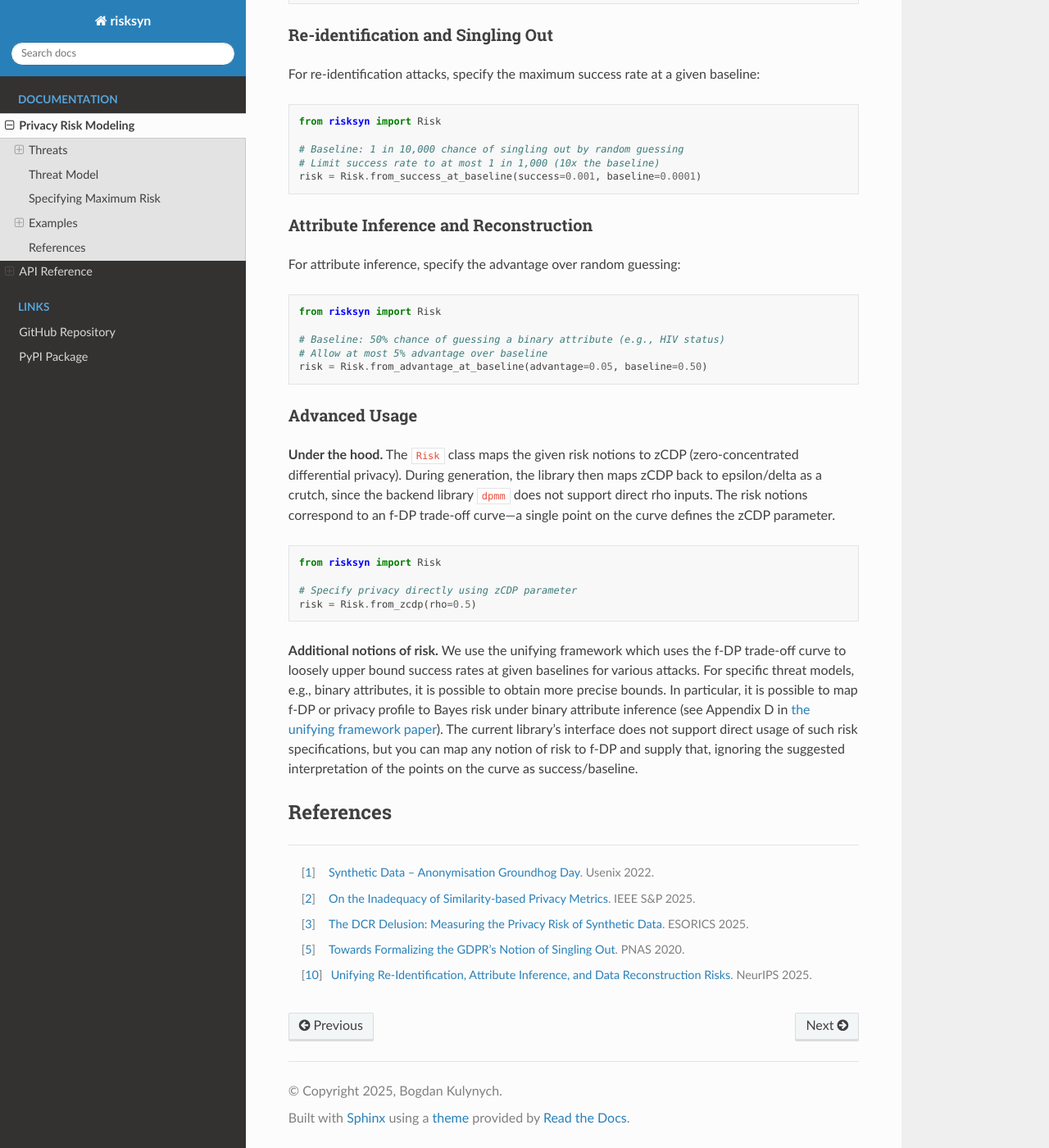
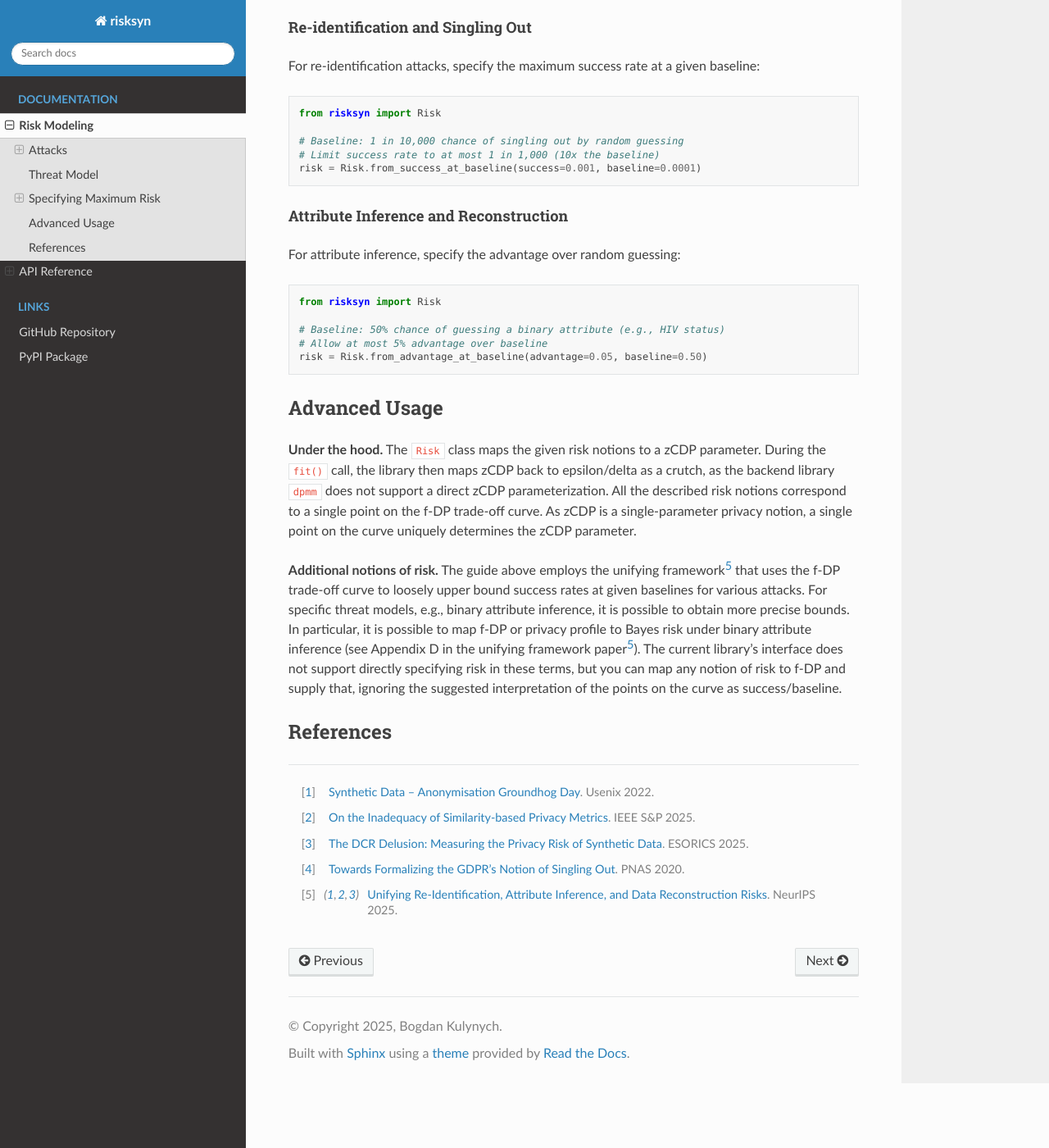
Before and after one commit to interpretable-dp/risksyn, a Sphinx documentation site: the page built from docs/source/risk-modeling.md, in a window 1280 px wide and 1400 px high, scrolled down 3790 px. Shown: the whole window at 82% size. Built offline with Sphinx 7.4.7 and the Read the Docs theme 3.1.0, drawn with Linux system fonts in a browser that asks for light colours; some of the changed text lies outside the part shown.

Commit message:
Update docs

````diff
--- a/docs/source/risk-modeling.md
+++ b/docs/source/risk-modeling.md
@@ -1,4 +1,4 @@
-# Privacy Risk Modeling
+# Risk Modeling
 
 There are two persistent myths about the privacy of synthetic data. First, that synthetization alone
 ensures privacy of the original data by default. This is false[^1]. Second, that the privacy risk
@@ -15,11 +15,11 @@
 the privacy guarantee that we require, the more noise we have to add. In practice, we need to strike
 a balance between the privacy and utility requirements.
 
-## Threats
+## Attacks
 
-Standard threats relevant for synthetic data releases are:
+Next, we describe the standard threats relevant to synthetic data releases.
 
-### Membership Inference Attack
+### Membership Inference Attacks
 
 An adversary aims to infer whether a given record has been part of the original dataset by
 observing the synthetic dataset or the generative model. We quantify the risk of this attack
@@ -43,7 +43,7 @@
 ### Re-identification and Singling Out
 
 This threat has been initially conceptualized in the context of classical anonymization methods,
-but naturally extends to other aggregate data-driven releases of models and synthetic data[^5].
+but naturally extends to other aggregate data-driven releases of models and synthetic data[^4].
 In this setting, an adversary aims to find a simple rule, a _predicate_, e.g., a Colombian woman
 over 60 that speaks Mandarin, which matches only one record in the original real dataset, after
 observing the synthetic dataset or the generative model.
@@ -59,7 +59,7 @@
 
 - **Advantage**. The additive difference Success rate - Baseline.
 
-### Attribute Inference Attack
+### Attribute Inference Attacks
 
 An adversary aims to infer an attribute value of a given partial record where they lack some
 parts of the record by observing the synthetic dataset or the generative model.
@@ -77,7 +77,7 @@
 
 - **Advantage**. The additive difference Success rate - Baseline.
 
-### Reconstruction Attack
+### Reconstruction Attacks
 
 An adversary aims to reconstruct a record either given a partial record or even no record to
 start with by observing the synthetic dataset or the generative model.
@@ -119,7 +119,7 @@
 ## Specifying Maximum Risk
 
 This library uses the unifying framework of reasoning about all of the threats above
-simultaneously[^10]. In this framework, we need:
+simultaneously[^5]. In this framework, we need:
 
 - (a) a single number to limit the TPR of membership inference attacks and the success rate of
   the other attacks, and
@@ -136,12 +136,12 @@
 reaches that risk, thus the protection will be stronger than strictly necessary to limit that
 threat. Therefore, we will have to add more noise than strictly necessary.
 
-## Examples
+### Examples
 
 The `Risk` class provides several factory methods for specifying privacy risk based on different
 threat scenarios. Here are practical examples for each threat type.
 
-### Membership Inference
+#### Membership Inference
 
 For membership inference attacks, you can specify risk in terms of advantage or error rates:
 
@@ -156,7 +156,7 @@
 risk = Risk.from_err_rates(tpr=0.05, fpr=0.01)
 ```
 
-### Re-identification and Singling Out
+#### Re-identification and Singling Out
 
 For re-identification attacks, specify the maximum success rate at a given baseline:
 
@@ -168,7 +168,7 @@
 risk = Risk.from_success_at_baseline(success=0.001, baseline=0.0001)
 ```
 
-### Attribute Inference and Reconstruction
+#### Attribute Inference and Reconstruction
 
 For attribute inference, specify the advantage over random guessing:
 
@@ -180,33 +180,27 @@
 risk = Risk.from_advantage_at_baseline(advantage=0.05, baseline=0.50)
 ```
 
-### Advanced Usage
+## Advanced Usage
 
-**Under the hood.** The `Risk` class maps the given risk notions to zCDP (zero-concentrated
-differential privacy). During generation, the library then maps zCDP back to epsilon/delta as a
-crutch, since the backend library `dpmm` does not support direct rho inputs. The risk notions
-correspond to an f-DP trade-off curve—a single point on the curve defines the zCDP parameter.
+**Under the hood.** The `Risk` class maps the given risk notions to a zCDP parameter.  During the
+`fit()` call, the library then maps zCDP back to epsilon/delta as a crutch, as the backend library
+`dpmm` does not support a direct zCDP parameterization. All the described risk notions correspond to
+a single point on the f-DP trade-off curve. As zCDP is a single-parameter privacy notion, a single
+point on the curve uniquely determines the zCDP parameter.
 
-```python
-from risksyn import Risk
-
-# Specify privacy directly using zCDP parameter
-risk = Risk.from_zcdp(rho=0.5)
-```
-
-**Additional notions of risk.** We use the unifying framework which uses the f-DP trade-off curve
-to loosely upper bound success rates at given baselines for various attacks. For specific threat
-models, e.g., binary attributes, it is possible to obtain more precise bounds. In particular, it
-is possible to map f-DP or privacy profile to Bayes risk under binary attribute inference (see
-Appendix D in [the unifying framework paper](https://arxiv.org/abs/2507.06969)). The current
-library's interface does not support direct usage of such risk specifications, but you can map
-any notion of risk to f-DP and supply that, ignoring the suggested interpretation of the points
-on the curve as success/baseline.
+**Additional notions of risk.** The guide above employs the unifying framework[^5] that uses the
+f-DP trade-off curve to loosely upper bound success rates at given baselines for various attacks.
+For specific threat models, e.g., binary attribute inference, it is possible to obtain more precise
+bounds. In particular, it is possible to map f-DP or privacy profile to Bayes risk under binary
+attribute inference (see Appendix D in the unifying framework paper[^5]). The current library's
+interface does not support directly specifying risk in these terms, but you can map any notion of
+risk to f-DP and supply that, ignoring the suggested interpretation of the points on the curve as
+success/baseline.
 
 ## References
 
 [^1]: [Synthetic Data – Anonymisation Groundhog Day](https://arxiv.org/abs/2011.07018). Usenix 2022.
 [^2]: [On the Inadequacy of Similarity-based Privacy Metrics](https://arxiv.org/abs/2312.05114). IEEE S&P 2025.
 [^3]: [The DCR Delusion: Measuring the Privacy Risk of Synthetic Data](https://arxiv.org/abs/2505.01524). ESORICS 2025.
-[^5]: [Towards Formalizing the GDPR's Notion of Singling Out](https://arxiv.org/abs/1904.06009). PNAS 2020.
-[^10]: [Unifying Re-Identification, Attribute Inference, and Data Reconstruction Risks](https://arxiv.org/pdf/2507.06969). NeurIPS 2025.
+[^4]: [Towards Formalizing the GDPR's Notion of Singling Out](https://arxiv.org/abs/1904.06009). PNAS 2020.
+[^5]: [Unifying Re-Identification, Attribute Inference, and Data Reconstruction Risks](https://arxiv.org/pdf/2507.06969). NeurIPS 2025.
--- a/pyproject.toml
+++ b/pyproject.toml
@@ -38,7 +38,7 @@
 
 [tool.pytest.ini_options]
 addopts = ["-v", "--codeblocks"]
-testpaths = ["tests", "README.md"]
+testpaths = ["tests", "README.md", "docs/source/risk-modeling.md"]
 
 [tool.uv]
 default-groups = []
````
Also changed, not shown: other parts of docs/source/risk-modeling.md (+1 -1 lines), README.md (+35 -30 lines), 1 other file.
